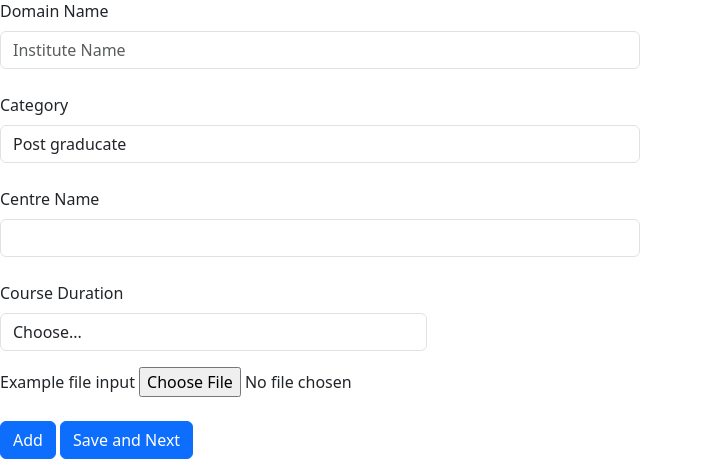
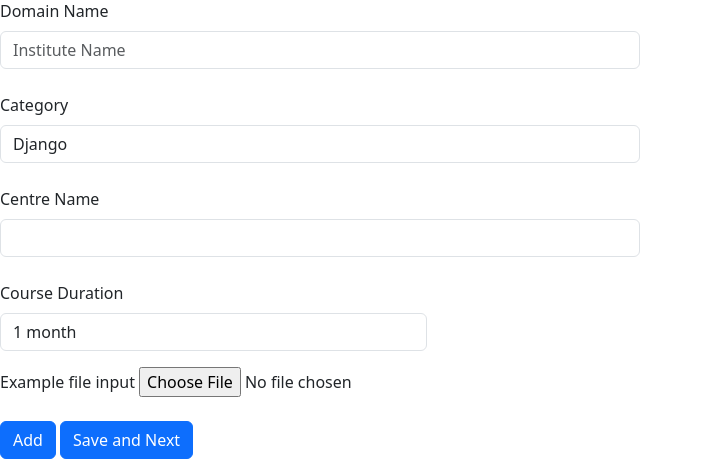
Before and after one commit to 4TechSadiq/portFoolioo, a Django app: page /certification/ in a window 1280 px wide. Shown: the part 126-589 px from the top of the page, without its empty margins (0-703 px from the left). Run offline with Django 5.2, Linux system fonts and the light colour scheme.

Commit message:
Update certification.html

```diff
--- a/templates/user/certification.html
+++ b/templates/user/certification.html
@@ -16,10 +16,10 @@
     <div class="form-group col-md-6 mt-4">
         <label for="inputState">Category</label>
     <select name="category" id="inputState" class="form-control mt-2">
-        <option selected>Post graducate</option>
-        <option>Under Graduate</option>
-        <option>Higher Secondary</option>
-        <option value="">High School</option>
+        <option value="Django" selected>Django</option>
+        <option value="MERN">MERN</option>
+        <option value="MEAN">MEAN</option>
+        <option value="MACHINE LEARNIGN">MACHINE LEARNIGN</option>
     </select>
     </div>
 </div>
@@ -31,8 +31,10 @@
     <div class="form-group col-md-4 mt-4">
     <label for="inputState">Course Duration</label>
     <select name="duration" id="inputState" class="form-control mt-2">
-        <option selected>Choose...</option>
-        <option>...</option>
+        <option value="2 month" selected>1 month</option>
+        <option value="2 month">2 month</option>
+        <option value="3 month">3 month</option>
+        <option value="6 month">6 month</option>
     </select>
     </div>
 </div>
```
